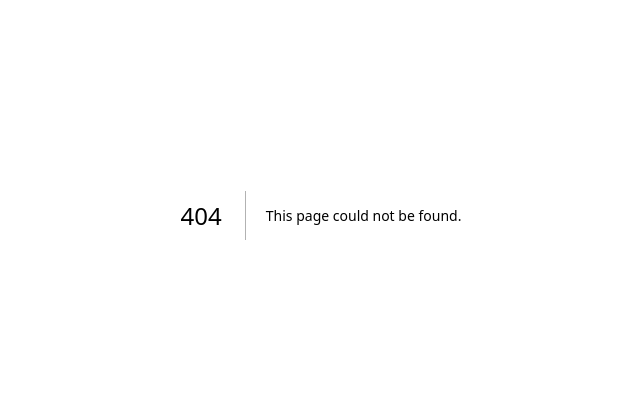
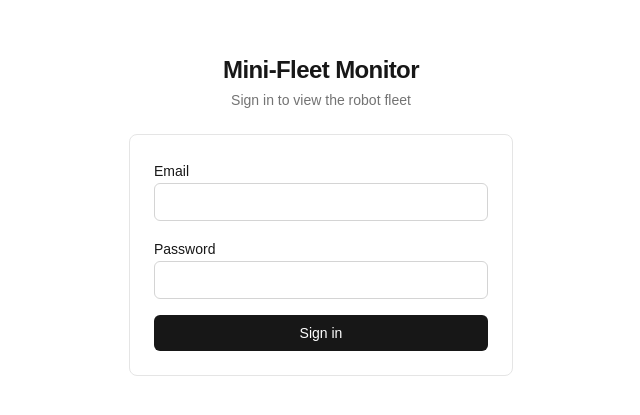
Before and after one commit to flov/security-robotics-minifleet, a Next.js app in the folder frontend/: page /login in a window 1280 px wide. Before the commit this address had no page. Shown: the part 185-600 px from the top of the page, without its empty margins (319-959 px from the left). Built offline with nearby package versions, Linux system fonts and the light colour scheme.

Commit message:
feat(frontend): simple login form, saving token in localStorage

```diff
--- /dev/null
+++ b/frontend/app/login/page.tsx
@@ -0,0 +1,93 @@
+"use client";
+
+import { LoginError, login } from "@/lib/api/auth";
+import { getAuthToken, setAuthToken } from "@/lib/auth-token";
+import { useRouter } from "next/navigation";
+import { FormEvent, useEffect, useState } from "react";
+
+export default function LoginPage() {
+  const router = useRouter();
+  const [email, setEmail] = useState("");
+  const [password, setPassword] = useState("");
+  const [error, setError] = useState<string | null>(null);
+  const [submitting, setSubmitting] = useState(false);
+
+  useEffect(() => {
+    if (getAuthToken()) {
+      router.replace("/dashboard");
+    }
+  }, [router]);
+
+  async function onSubmit(event: FormEvent<HTMLFormElement>) {
+    event.preventDefault();
+    setError(null);
+    setSubmitting(true);
+
+    try {
+      const { token } = await login(email.trim(), password);
+      setAuthToken(token);
+      router.replace("/dashboard");
+    } catch (err) {
+      if (err instanceof LoginError) {
+        setError(err.status === 401 ? "Invalid email or password." : err.message);
+      } else {
+        setError("Could not reach the API. Is it running on port 4000?");
+      }
+    } finally {
+      setSubmitting(false);
+    }
+  }
+
+  return (
+    <main className="flex flex-1 items-center justify-center px-4 py-12">
+      <div className="w-full max-w-sm space-y-6">
+        <div className="space-y-1 text-center">
+          <h1 className="text-2xl font-semibold tracking-tight">Mini-Fleet Monitor</h1>
+          <p className="text-sm text-neutral-500 dark:text-neutral-400">Sign in to view the robot fleet</p>
+        </div>
+
+        <form onSubmit={onSubmit} className="space-y-4 rounded-lg border border-neutral-200 p-6 dark:border-neutral-800">
+          <label className="block space-y-1.5">
+            <span className="text-sm font-medium">Email</span>
+            <input
+              type="email"
+              name="email"
+              autoComplete="email"
+              required
+              value={email}
+              onChange={(e) => setEmail(e.target.value)}
+              className="w-full rounded-md border border-neutral-300 bg-transparent px-3 py-2 text-sm outline-none focus:border-neutral-500 dark:border-neutral-700 dark:focus:border-neutral-500"
+            />
+          </label>
+
+          <label className="block space-y-1.5">
+            <span className="text-sm font-medium">Password</span>
+            <input
+              type="password"
+              name="password"
+              autoComplete="current-password"
+              required
+              value={password}
+              onChange={(e) => setPassword(e.target.value)}
+              className="w-full rounded-md border border-neutral-300 bg-transparent px-3 py-2 text-sm outline-none focus:border-neutral-500 dark:border-neutral-700 dark:focus:border-neutral-500"
+            />
+          </label>
+
+          {error ? (
+            <p className="text-sm text-red-600 dark:text-red-400" role="alert">
+              {error}
+            </p>
+          ) : null}
+
+          <button
+            type="submit"
+            disabled={submitting}
+            className="w-full rounded-md bg-neutral-900 px-3 py-2 text-sm font-medium text-white hover:bg-neutral-800 disabled:opacity-60 dark:bg-neutral-100 dark:text-neutral-900 dark:hover:bg-white"
+          >
+            {submitting ? "Signing in…" : "Sign in"}
+          </button>
+        </form>
+      </div>
+    </main>
+  );
+}
--- a/frontend/app/page.tsx
+++ b/frontend/app/page.tsx
@@ -1,69 +1,5 @@
-import Image from "next/image";
+import { redirect } from "next/navigation";
 
 export default function Home() {
-  return (
-    <div className="flex flex-col flex-1 items-center justify-center bg-zinc-50 font-sans dark:bg-black">
-      <main className="flex flex-1 w-full max-w-3xl flex-col items-center justify-between py-32 px-16 bg-white dark:bg-black sm:items-start">
-        <Image
-          className="dark:invert h-5 w-[100px]"
-          src="/next.svg"
-          alt="Next.js logo"
-          width={100}
-          height={20}
-          priority
-        />
-        <div className="flex flex-col items-center gap-6 text-center sm:items-start sm:text-left">
-          <h1 className="max-w-xs text-3xl font-semibold leading-10 tracking-tight text-black dark:text-zinc-50">
-            To get started, edit the{" "}
-            <code className="rounded bg-black/[.06] px-1.5 py-0.5 font-mono text-[0.9em] dark:bg-white/[.08]">
-              page.tsx
-            </code>{" "}
-            file.
-          </h1>
-          <p className="max-w-md text-lg leading-8 text-zinc-600 dark:text-zinc-400">
-            Looking for a starting point or more instructions? Head over to{" "}
-            <a
-              href="https://vercel.com/templates?framework=next.js&utm_source=create-next-app&utm_medium=appdir-template-tw&utm_campaign=create-next-app"
-              className="font-medium text-zinc-950 dark:text-zinc-50"
-            >
-              Templates
-            </a>{" "}
-            or the{" "}
-            <a
-              href="https://nextjs.org/learn?utm_source=create-next-app&utm_medium=appdir-template-tw&utm_campaign=create-next-app"
-              className="font-medium text-zinc-950 dark:text-zinc-50"
-            >
-              Learning
-            </a>{" "}
-            center.
-          </p>
-        </div>
-        <div className="flex flex-col gap-4 text-base font-medium sm:flex-row">
-          <a
-            className="flex h-12 w-full items-center justify-center gap-2 rounded-full bg-foreground px-5 text-background transition-colors hover:bg-[#383838] dark:hover:bg-[#ccc] md:w-[158px]"
-            href="https://vercel.com/new?utm_source=create-next-app&utm_medium=appdir-template-tw&utm_campaign=create-next-app"
-            target="_blank"
-            rel="noopener noreferrer"
-          >
-            <Image
-              className="dark:invert h-[14px] w-4"
-              src="/vercel.svg"
-              alt="Vercel logomark"
-              width={16}
-              height={14}
-            />
-            Deploy Now
-          </a>
-          <a
-            className="flex h-12 w-full items-center justify-center rounded-full border border-solid border-black/[.08] px-5 transition-colors hover:border-transparent hover:bg-black/[.04] dark:border-white/[.145] dark:hover:bg-[#1a1a1a] md:w-[158px]"
-            href="https://nextjs.org/docs?utm_source=create-next-app&utm_medium=appdir-template-tw&utm_campaign=create-next-app"
-            target="_blank"
-            rel="noopener noreferrer"
-          >
-            Documentation
-          </a>
-        </div>
-      </main>
-    </div>
-  );
+  redirect("/login");
 }
--- /dev/null
+++ b/frontend/lib/api/auth.ts
@@ -0,0 +1,42 @@
+import { getApiBaseUrl } from "../config";
+
+export type AuthUser = {
+  id: number;
+  email: string;
+};
+
+export type LoginResult = {
+  token: string;
+  user: AuthUser;
+};
+
+export class LoginError extends Error {
+  constructor(
+    message: string,
+    readonly status: number,
+  ) {
+    super(message);
+    this.name = "LoginError";
+  }
+}
+
+export async function login(email: string, password: string): Promise<LoginResult> {
+  const response = await fetch(`${getApiBaseUrl()}/auth/login`, {
+    method: "POST",
+    headers: { "Content-Type": "application/json" },
+    body: JSON.stringify({ email, password }),
+  });
+
+  if (!response.ok) {
+    let message = "Login failed";
+    try {
+      const body = (await response.json()) as { error?: string };
+      if (body.error) message = body.error;
+    } catch {
+      /* ignore */
+    }
+    throw new LoginError(message, response.status);
+  }
+
+  return (await response.json()) as LoginResult;
+}
--- /dev/null
+++ b/frontend/lib/auth-token.ts
@@ -0,0 +1,14 @@
+const TOKEN_STORAGE_KEY = "minifleet.authToken";
+
+export function getAuthToken(): string | null {
+  if (typeof window === "undefined") return null;
+  return localStorage.getItem(TOKEN_STORAGE_KEY);
+}
+
+export function setAuthToken(token: string): void {
+  localStorage.setItem(TOKEN_STORAGE_KEY, token);
+}
+
+export function clearAuthToken(): void {
+  localStorage.removeItem(TOKEN_STORAGE_KEY);
+}
--- /dev/null
+++ b/frontend/lib/config.ts
@@ -0,0 +1,12 @@
+const DEFAULT_DEV_API_URL = "http://localhost:4000";
+
+export function getApiBaseUrl(): string {
+  const fromEnv = process.env.NEXT_PUBLIC_API_URL?.trim();
+  if (fromEnv) {
+    return fromEnv.replace(/\/$/, "");
+  }
+  if (process.env.NODE_ENV === "development") {
+    return DEFAULT_DEV_API_URL;
+  }
+  throw new Error("NEXT_PUBLIC_API_URL is not set");
+}
```
